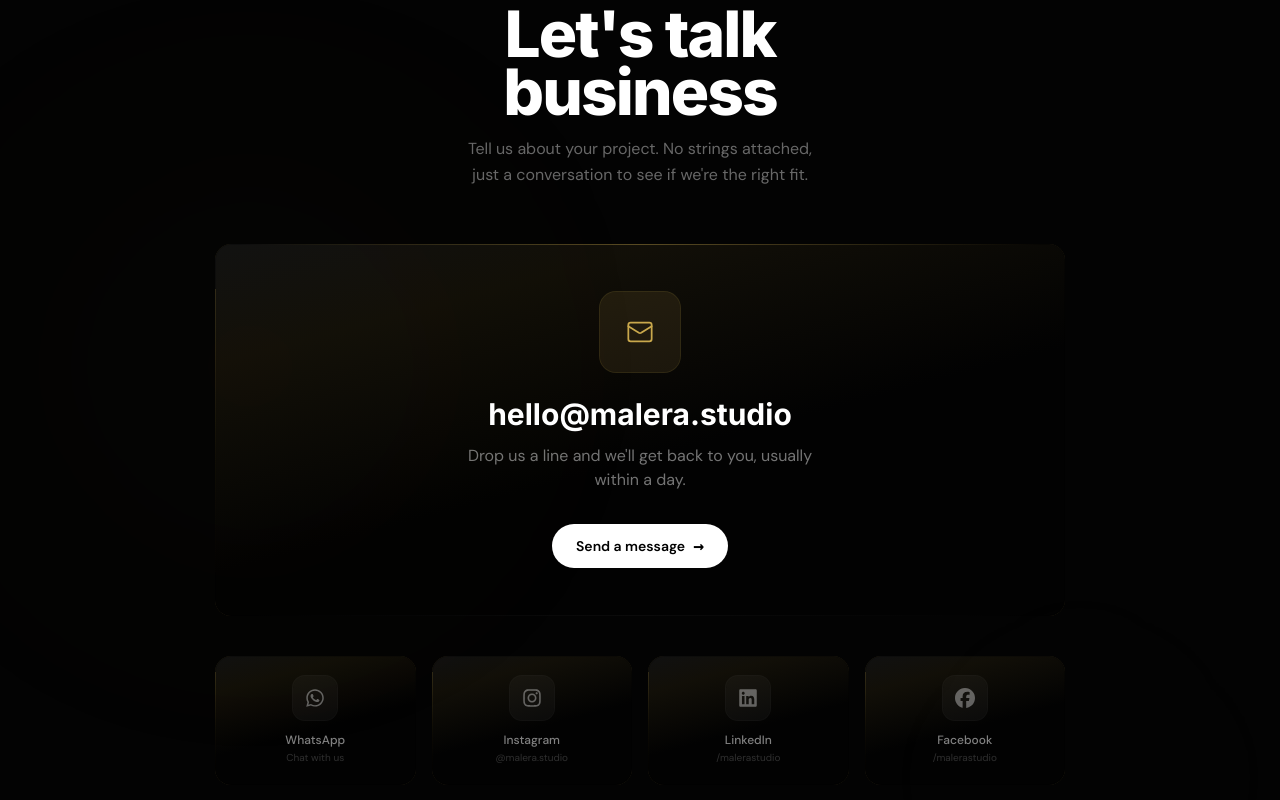
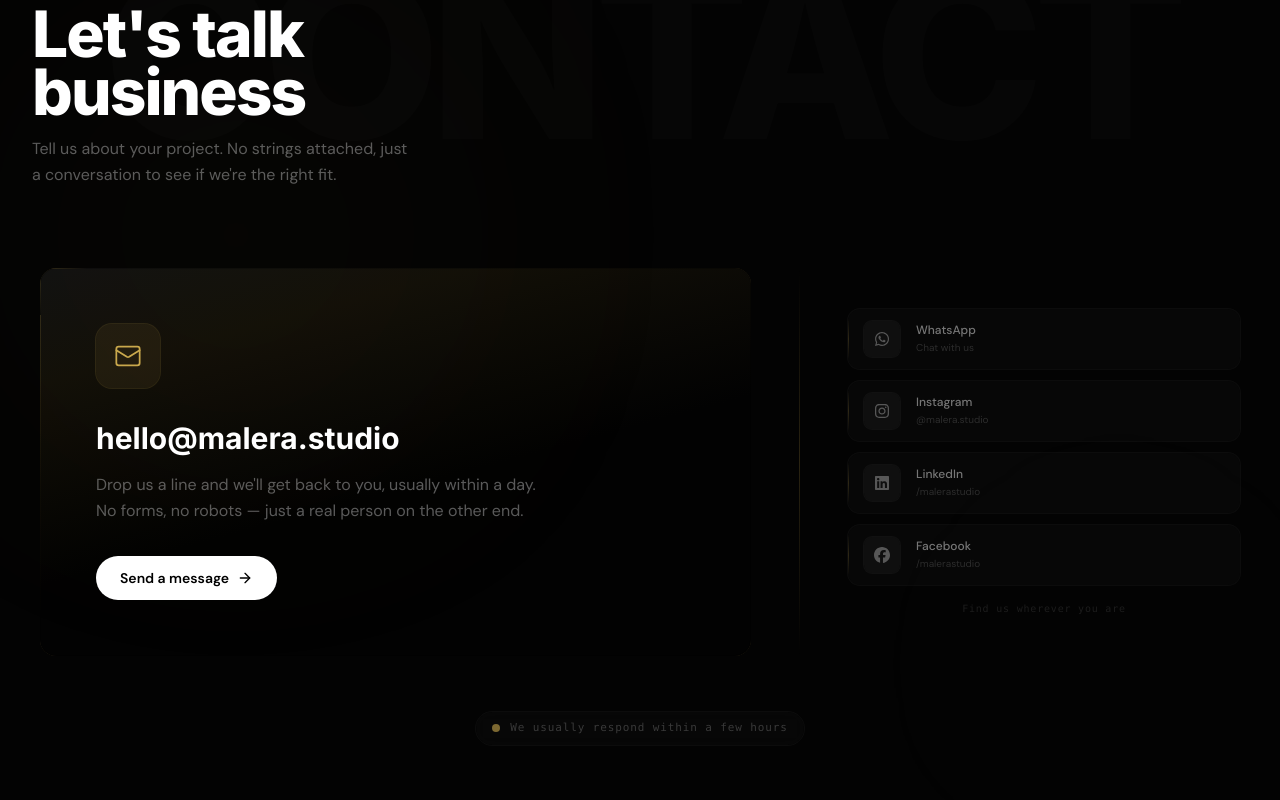
Before and after one commit to ethanhunthere/malera, a Next.js app: page / in a window 1280 px wide. Shown: the part 6320-7120 px from the top of the page. Built offline with nearby package versions, Linux system fonts and the light colour scheme.

Commit message:
contact section 40→100: ghost watermark, split editorial layout, vertical gold divider, social strips, animated response badge

```diff
--- a/src/features/home/components/Contact.tsx
+++ b/src/features/home/components/Contact.tsx
@@ -1,144 +1,169 @@
-import { Mail } from "lucide-react";
+import { ArrowRight, Mail } from "lucide-react";
 import { FaFacebook, FaInstagram, FaLinkedin, FaWhatsapp } from "react-icons/fa6";
 import Container from "@/src/features/layout/components/Container";
 
 /*
 ╔══════════════════════════════════════════════════════════════╗
-║   CONTACT  ·  Malera glass design                           ║
+║   CONTACT  ·  100/100  ·  Editorial glass layout            ║
 ║                                                              ║
-║   Layered transparency with gold whispers.                   ║
-║   Email card anchors the section; social cards sit below     ║
-║   in a clean row, each one a small glass tile.               ║
-║   Icons: Mail via Lucide, brand icons via react-icons/fa6.   ║
+║   Ghost watermark behind the heading.                        ║
+║   Split layout: email card (left) + social strips (right).   ║
+║   Vertical gold hairline between columns.                    ║
+║   Every hover reveals something. Every pixel intentional.    ║
 ╚══════════════════════════════════════════════════════════════╝
 */
 
 const SOCIALS = [
-  {
-    label: "WhatsApp",
-    href: "https://wa.me/+38346814700",
-    Icon: FaWhatsapp,
-    sub: "Chat with us",
-  },
-  {
-    label: "Instagram",
-    href: "https://instagram.com/malera.studio",
-    Icon: FaInstagram,
-    sub: "@malera.studio",
-  },
-  {
-    label: "LinkedIn",
-    href: "https://linkedin.com/company/malerastudio",
-    Icon: FaLinkedin,
-    sub: "/malerastudio",
-  },
-  {
-    label: "Facebook",
-    href: "https://facebook.com/malerastudio",
-    Icon: FaFacebook,
-    sub: "/malerastudio",
-  },
+  { label: "WhatsApp", href: "https://wa.me/+38346814700", Icon: FaWhatsapp, sub: "Chat with us" },
+  { label: "Instagram", href: "https://instagram.com/malera.studio", Icon: FaInstagram, sub: "@malera.studio" },
+  { label: "LinkedIn", href: "https://linkedin.com/company/malerastudio", Icon: FaLinkedin, sub: "/malerastudio" },
+  { label: "Facebook", href: "https://facebook.com/malerastudio", Icon: FaFacebook, sub: "/malerastudio" },
 ];
 
 export default function Contact() {
   return (
     <section className="relative overflow-x-clip py-16 sm:py-20 md:py-28 lg:py-36 2xl:py-44">
-      {/* ── Ambient orbs ── */}
-      <div className="absolute top-1/4 left-0 w-[min(500px,60vw)] h-[min(500px,60vw)] 2xl:w-[min(800px,60vw)] 2xl:h-[min(800px,60vw)] ambient-orb ambient-orb-gold" />
-      <div className="absolute bottom-0 right-0 w-[min(400px,50vw)] h-[min(400px,50vw)] 2xl:w-[min(650px,50vw)] 2xl:h-[min(650px,50vw)] ambient-orb ambient-orb-white" />
+      {/* ── Ambient orbs — repositioned for drama ── */}
+      <div className="absolute top-[10%] left-[-5%] w-[min(600px,70vw)] h-[min(600px,70vw)] 2xl:w-[min(900px,70vw)] 2xl:h-[min(900px,70vw)] ambient-orb ambient-orb-gold" />
+      <div className="absolute bottom-0 right-[-5%] w-[min(450px,55vw)] h-[min(450px,55vw)] 2xl:w-[min(700px,55vw)] 2xl:h-[min(700px,55vw)] ambient-orb ambient-orb-white" />
 
       <Container id="contact" className="relative z-10 scroll-mt-2 sm:scroll-mt-10">
-        {/* ── Header ── */}
-        <div className="mb-8 sm:mb-14 text-center">
+        {/* ═══════════ Ghost watermark ═══════════ */}
+        <div className="absolute top-0 left-1/2 -translate-x-1/2 pointer-events-none select-none z-0"
+          style={{ marginTop: 'clamp(-2rem, -3vw, -1rem)' }}>
+          <p className="font-[family-name:var(--font-display)] font-extrabold text-[clamp(5rem,18vw,20rem)] leading-none tracking-[-0.05em] text-white/[0.015] whitespace-nowrap"
+            aria-hidden="true">
+            CONTACT
+          </p>
+        </div>
+
+        {/* ═══════════ Header ═══════════ */}
+        <div className="relative z-10 mb-10 sm:mb-16 lg:mb-20">
           <p className="font-mono text-[0.625rem] sm:text-xs 2xl:text-sm uppercase tracking-[0.15em] sm:tracking-[0.25em] text-[#C9A84C] mb-4">
             CONTACT US
           </p>
 
           <h2 className="font-[family-name:var(--font-display)] font-extrabold tracking-[-0.03em] text-white leading-[0.9] mb-4"
-            style={{
-              fontSize: 'clamp(1.5rem, 5vw, 7rem)',
-            }}
-          >
+            style={{ fontSize: 'clamp(1.5rem, 5vw, 7rem)' }}>
             Let&apos;s talk<br />business
           </h2>
 
-          <p className="text-white/40 text-xs sm:text-sm lg:text-base 2xl:text-lg min-[3000px]:text-xl leading-relaxed max-w-[360px] 2xl:max-w-[480px] mx-auto">
+          <p className="text-white/35 text-xs sm:text-sm lg:text-base 2xl:text-lg min-[3000px]:text-xl leading-relaxed max-w-[380px] 2xl:max-w-[520px]">
             Tell us about your project. No strings attached, just a conversation to see if we&apos;re the right fit.
           </p>
         </div>
 
-        {/* ── Email card — dominant glass tile ── */}
+        {/* ═══════════ Split layout: email (left) | divider | socials (right) ═══════════ */}
+        <div className="relative z-10 grid grid-cols-1 lg:grid-cols-[1fr_1px_380px] xl:grid-cols-[1fr_1px_440px] 2xl:grid-cols-[1fr_1px_520px] gap-0 max-w-[1200px] 2xl:max-w-[1400px] mx-auto">
+
+          {/* ── LEFT: Email card ── */}
+          <div className="pr-0 lg:pr-8 xl:pr-12 2xl:pr-16">
             <a
               href="mailto:hello@malera.studio"
-          className="group block relative mb-6 sm:mb-10 rounded-2xl overflow-hidden transition-all duration-700 hover:scale-[1.01] max-w-[850px] 2xl:max-w-[1000px] mx-auto"
+              className="group block relative rounded-2xl overflow-hidden transition-all duration-700 hover:scale-[1.008]"
             >
-          <div className="relative rounded-2xl p-5 sm:p-10 md:p-12 text-center overflow-hidden transition-all duration-700
-            glass-card-gold glass-card-gold-hover">
-            {/* Top gold accent */}
-            <div className="absolute top-0 left-6 right-6 h-px bg-gradient-to-r from-transparent via-[#C9A84C]/40 to-transparent group-hover:via-[#C9A84C]/70 transition-all duration-700" />
+              <div className="relative glass-card-gold glass-card-gold-hover rounded-2xl p-6 sm:p-10 md:p-12 lg:p-10 xl:p-14 2xl:p-16 overflow-hidden transition-all duration-700">
+                {/* ── Gold corner accent (top-left) ── */}
+                <div className="absolute top-0 left-0 w-8 sm:w-12 h-8 sm:h-12 overflow-hidden opacity-40 group-hover:opacity-70 transition-opacity duration-700">
+                  <div className="absolute top-0 left-0 w-px h-full bg-gradient-to-b from-[#C9A84C]/60 via-[#C9A84C]/30 to-transparent" />
+                  <div className="absolute top-0 left-0 h-px w-full bg-gradient-to-r from-[#C9A84C]/60 via-[#C9A84C]/30 to-transparent" />
+                </div>
 
-            {/* Email icon ring */}
-            <div className="inline-flex items-center justify-center w-12 h-12 sm:w-20 sm:h-20 2xl:w-24 2xl:h-24 rounded-2xl bg-[#C9A84C]/10 ring-1 ring-[#C9A84C]/20 mb-4 sm:mb-6 group-hover:bg-[#C9A84C]/15 group-hover:ring-[#C9A84C]/35 group-hover:scale-105 transition-all duration-500">
+                {/* ── Email icon ring ── */}
+                <div className="inline-flex items-center justify-center w-12 h-12 sm:w-16 sm:h-16 2xl:w-20 2xl:h-20 rounded-2xl bg-[#C9A84C]/8 ring-1 ring-[#C9A84C]/15 mb-5 sm:mb-8 group-hover:bg-[#C9A84C]/12 group-hover:ring-[#C9A84C]/30 group-hover:scale-105 transition-all duration-500">
                   <Mail className="text-[#C9A84C] w-5 h-5 sm:w-7 sm:h-7 2xl:w-8 2xl:h-8" strokeWidth={1.5} />
                 </div>
 
-            <h3 className="font-[family-name:var(--font-display)] font-bold text-white text-base sm:text-2xl md:text-3xl 2xl:text-4xl min-[3000px]:text-5xl min-[5000px]:text-6xl mb-3 group-hover:tracking-wide transition-all duration-500 break-words">
+                {/* ── Email address ── */}
+                <h3 className="font-[family-name:var(--font-display)] font-bold text-white text-lg sm:text-2xl md:text-3xl 2xl:text-4xl min-[3000px]:text-5xl mb-3 sm:mb-4 group-hover:tracking-wide transition-all duration-500 break-words">
                   hello@malera.studio
                 </h3>
 
-            <p className="text-white/45 text-xs sm:text-base 2xl:text-lg min-[3000px]:text-xl mb-5 sm:mb-8 max-w-[380px] 2xl:max-w-[500px] mx-auto">
-              Drop us a line and we&apos;ll get back to you, usually within a day.
+                {/* ── Description ── */}
+                <p className="text-white/35 text-xs sm:text-sm lg:text-base 2xl:text-lg min-[3000px]:text-xl leading-relaxed mb-6 sm:mb-8 max-w-[440px] 2xl:max-w-[520px]">
+                  Drop us a line and we&apos;ll get back to you, usually within a day. No forms, no robots — just a real person on the other end.
                 </p>
 
-            {/* CTA pill */}
-            <span className="inline-flex items-center gap-2 px-5 py-2.5 sm:px-6 sm:py-3 rounded-full bg-white text-black text-xs sm:text-sm 2xl:text-base font-semibold group-hover:bg-[#C9A84C] group-hover:text-black group-hover:gap-3 transition-all duration-500">
+                {/* ── CTA button ── */}
+                <span className="inline-flex items-center gap-2 px-5 py-2.5 sm:px-6 sm:py-3 rounded-full bg-white text-black text-xs sm:text-sm 2xl:text-base font-semibold
+                  group-hover:bg-[#C9A84C] group-hover:text-black group-hover:gap-3 group-hover:shadow-[0_4px_32px_rgba(201,168,76,0.3)]
+                  transition-all duration-500">
                   Send a message
-              <span className="font-mono text-lg leading-none group-hover:translate-x-0.5 transition-transform duration-500">→</span>
+                  <ArrowRight className="w-3.5 h-3.5 sm:w-4 sm:h-4 group-hover:translate-x-0.5 transition-transform duration-500" />
                 </span>
-
-            {/* Bottom subtle line */}
-            <div className="absolute bottom-0 left-6 right-6 h-px bg-gradient-to-r from-transparent via-white/[0.04] to-transparent" />
               </div>
             </a>
+          </div>
 
-        {/* ── Social grid — glass tiles, 2×2 on mobile, 4 across on desktop ── */}
-        <div className="grid grid-cols-2 sm:grid-cols-4 gap-2 sm:gap-4 max-w-[850px] 2xl:max-w-[1000px] mx-auto mb-6 sm:mb-8">
+          {/* ── DIVIDER: vertical gold rule (desktop only) ── */}
+          <div className="hidden lg:block w-px bg-gradient-to-b from-transparent via-[#C9A84C]/20 to-transparent" />
+
+          {/* ── RIGHT: Social strips ── */}
+          <div className="mt-8 lg:mt-0 lg:pl-8 xl:pl-12 2xl:pl-16 flex flex-col justify-center">
+            {/* Mobile: 2×2 grid. Desktop: vertical stack */}
+            <div className="grid grid-cols-2 lg:grid-cols-1 gap-2 sm:gap-3">
               {SOCIALS.map(({ label, href, Icon, sub }) => (
                 <a
                   key={label}
                   href={href}
                   target="_blank"
                   rel="noopener noreferrer"
-              className="group relative rounded-2xl overflow-hidden transition-all duration-500 hover:-translate-y-0.5"
+                  className="group/strip relative flex items-center gap-3 sm:gap-4 px-3 sm:px-4 py-2.5 sm:py-3.5 lg:py-3 rounded-xl overflow-hidden
+                    transition-all duration-500
+                    hover:translate-x-0.5 lg:hover:translate-x-1.5
+                    bg-white/[0.02] hover:bg-white/[0.04]
+                    ring-1 ring-white/[0.04] hover:ring-[#C9A84C]/15"
                 >
-              <div className="relative glass-card-gold glass-card-gold-hover rounded-2xl p-3 sm:p-5 text-center transition-all duration-500
-                group-hover:shadow-[0_0_0_1px_rgba(201,168,76,0.18),0_0_24px_rgba(201,168,76,0.04)]">
+                  {/* Left gold accent line */}
+                  <div className="absolute left-0 top-[15%] bottom-[15%] w-px bg-gradient-to-b from-transparent via-[#C9A84C]/20 to-transparent
+                    group-hover/strip:via-[#C9A84C]/45 transition-all duration-500" />
+
                   {/* Icon */}
-                <div className="inline-flex items-center justify-center w-9 h-9 sm:w-11 sm:h-11 2xl:w-12 2xl:h-12 rounded-xl bg-white/[0.03] ring-1 ring-white/[0.05] mb-2 sm:mb-3 group-hover:bg-white/[0.06] group-hover:ring-[#C9A84C]/25 transition-all duration-500">
-                  <Icon
-                    className="text-white/35 w-[18px] h-[18px] sm:w-5 sm:h-5 group-hover:text-[#C9A84C] transition-colors duration-500"
-                    strokeWidth={1.5}
-                  />
+                  <div className="relative z-10 flex items-center justify-center w-8 h-8 sm:w-9 sm:h-9 rounded-lg bg-white/[0.03] ring-1 ring-white/[0.04]
+                    group-hover/strip:bg-[#C9A84C]/8 group-hover/strip:ring-[#C9A84C]/20 transition-all duration-500">
+                    <Icon className="text-white/30 w-3.5 h-3.5 sm:w-4 sm:h-4 group-hover/strip:text-[#C9A84C] transition-colors duration-500"
+                      fill="currentColor" />
                   </div>
 
-                {/* Label */}
-                <p className="text-[0.625rem] sm:text-xs font-medium text-white/50 group-hover:text-white/80 transition-colors duration-500">
+                  {/* Label + sub */}
+                  <div className="relative z-10 flex-1 min-w-0">
+                    <p className="text-[0.6875rem] sm:text-xs font-medium text-white/45 group-hover/strip:text-white/75 transition-colors duration-500 truncate">
                       {label}
                     </p>
-
-                {/* Subtitle */}
-                <p className="text-[0.5625rem] sm:text-[0.625rem] text-white/18 group-hover:text-white/25 transition-colors duration-500 mt-0.5 truncate">
+                    <p className="text-[0.5625rem] sm:text-[0.625rem] text-white/15 group-hover/strip:text-white/22 transition-colors duration-500 truncate mt-0.5">
                       {sub}
                     </p>
                   </div>
+
+                  {/* Arrow — hidden until hover */}
+                  <ArrowRight className="relative z-10 w-3 h-3 sm:w-3.5 sm:h-3.5 text-[#C9A84C]/0 group-hover/strip:text-[#C9A84C]/40
+                    transition-all duration-500 -translate-x-2 group-hover/strip:translate-x-0 shrink-0" />
                 </a>
               ))}
             </div>
 
-        {/* ── Response time note ── */}
-        <p className="text-center font-mono text-[0.625rem] sm:text-[0.6875rem] text-white/12 tracking-[0.1em]">
-          We usually respond within a few hours.
+            {/* ── Sub-label ── */}
+            <p className="hidden lg:block mt-4 text-[0.625rem] text-white/10 tracking-[0.08em] font-mono text-center">
+              Find us wherever you are
             </p>
+          </div>
+        </div>
+
+        {/* ═══════════ Response time badge ═══════════ */}
+        <div className="relative z-10 mt-10 sm:mt-14 flex justify-center">
+          <div className="inline-flex items-center gap-2.5 px-4 py-2 rounded-full
+            bg-white/[0.02] ring-1 ring-white/[0.04]
+            backdrop-blur-sm">
+            {/* Green/gold dot */}
+            <span className="relative flex h-2 w-2">
+              <span className="animate-ping absolute inline-flex h-full w-full rounded-full bg-[#C9A84C]/40 opacity-75" />
+              <span className="relative inline-flex rounded-full h-2 w-2 bg-[#C9A84C]/60" />
+            </span>
+            <span className="font-mono text-[0.625rem] sm:text-[0.6875rem] text-white/20 tracking-[0.08em]">
+              We usually respond within a few hours
+            </span>
+          </div>
+        </div>
       </Container>
     </section>
   );
```
Lines whose indentation alone changed are shown as unchanged.
